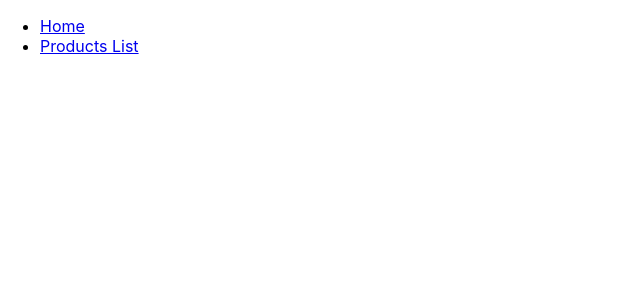
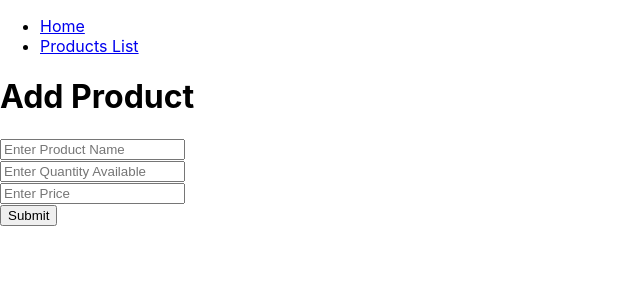
Before and after one commit to girishu-ms26/product-management-frontend, a React (Create React App) app: page /add in a window 1280 px wide. Before the commit this address had no page. Shown: the top 300 px of the page, without its empty margins (0-640 px from the left). Built offline with nearby package versions, Linux system fonts and the light colour scheme.

Commit message:
Added delete and add operations

```diff
--- a/src/App.js
+++ b/src/App.js
@@ -1,8 +1,8 @@
 import {Route,Routes} from "react-router-dom"
 import ProductsList from "./components/ProductsList"
-import Add from "./components/Add.js";
 import Update from "./components/Update.js";
 import { Link } from "react-router-dom";
+import Add from "./components/Add.js";
 
 
 function App() {
@@ -20,7 +20,8 @@ function App() {
             </nav>
             <Routes>
                 <Route path="/products" element={<ProductsList />} />
-                <Route path="/update" element={<Update />} />
+                <Route path="/update/" element={<Update />} />
+                <Route path="/add" element={<Add />} />
             </Routes>
         </>
     )
--- a/src/components/Add.js
+++ b/src/components/Add.js
@@ -1,8 +1,42 @@
-import React from "react";
+import React, { useState } from "react";
+import ProductService from "../services/ProductService";
+import {useNavigate} from 'react-router-dom';
 
-const Add = () => {
+
+function Add () {
+    const navigate = useNavigate();
+    var [product,setProduct] = useState({
+        productName:"",
+        quantityAvailable:"",
+        price:""
+    })
+    function handle(e){
+        const newProduct={...product}
+        newProduct[e.target.id] = e.target.value
+        setProduct(newProduct)
+        console.log(newProduct)
+    }
+    function submit(e) {
+        e.preventDefault();
+        const p = {
+            productName: product.productName,
+            quantityAvailable: product.quantityAvailable,
+            price: product.price
+         }
+        ProductService.saveOneProduct(p);
+        navigate("/products");
+        window.location.reload(true);
+    }
     return (
-        <div><h1>Adding Page</h1></div>
+        <>
+        <div><h1>Add Product</h1></div>
+        <form onSubmit={(e)=> submit(e)}>
+            <input onChange={(e)=>handle(e)} placeholder="Enter Product Name" id="productName" value={product.productName} type="text"/><br/>
+            <input onChange={(e)=>handle(e)} placeholder="Enter Quantity Available" id="quantityAvailable" value={product.quantityAvailable} type="text"/><br/>
+            <input onChange={(e)=>handle(e)} placeholder="Enter Price" id="price" value={product.price} type="text"/><br/>
+            <button>Submit</button>
+        </form>
+        </>
     );
 };
 
--- a/src/components/ProductsList.js
+++ b/src/components/ProductsList.js
@@ -2,7 +2,7 @@ import React, { useState, useEffect } from "react";
 import ProductService from "../services/ProductService";
 import { Link } from "react-router-dom";
 
-const ProductsList = () => {
+function ProductsList () {
     const [products, setProducts] = useState([]);
 
     useEffect(() => {
@@ -11,8 +11,13 @@ const ProductsList = () => {
         });
     }, []);
 
+    const onDelete = async(productName) => {
+        ProductService.deleteProductByName(productName);
+        window.location.reload(true);
+    }
     return (
         <div>
+            <Link to="/add"><button>Add Product</button></Link>
             <h1 className="text-center">Products List</h1>
             <table className="table table-striped">
                 <thead>
@@ -31,7 +36,10 @@ const ProductsList = () => {
                             <td>{product.quantityAvailable}</td>
                             <td>{product.modifiedDate}</td>
                             <td>
-                            <Link to="/update"><button>Update</button></Link>
+                                <Link to={"/update"}><button>Update</button></Link>
+                            </td>
+                            <td>
+                                <button type="submit" onClick={() => onDelete(product.productName)}>Delete</button>
                             </td>
                         </tr>
                     ))}
--- a/src/components/Update.js
+++ b/src/components/Update.js
@@ -1,6 +1,6 @@
 import React from "react";
 
-const Update = () => {
+function Update () {
     return (
         <div><h1>Update Page</h1></div>
     );
--- a/src/services/ProductService.js
+++ b/src/services/ProductService.js
@@ -5,42 +5,33 @@ const headers = {'apiKey': 'test'};
 
 class ProductService {
 
-    getAllProducts() {
+    getAllProducts = async() => {
         console.log("Executing - GET /api/products");
         var products = axios.get(PRODUCT_SERVICE_URL,{headers:headers});
         return products;
     }
 
-    getOneProduct(productName) {
+    getOneProduct = async(productName) =>  {
         console.log('Executing - GET /api/products/'+productName);
         var product = axios.get(PRODUCT_SERVICE_URL+'/'+productName,{headers:headers});
         return product;
     }
 
-    saveOneProduct(product) {
-        console.log('Executing - POST /api/products'+product);
-        // eslint-disable-next-line no-redeclare
-        var product = axios.post(PRODUCT_SERVICE_URL,product,{headers:headers});
-        return product;
+    saveOneProduct = async(product) => {
+        console.log('Executing - POST /api/products');
+        var productResponse = axios.post(PRODUCT_SERVICE_URL,product,{headers:headers});
+        return productResponse;
     }
 
-    saveListOfProducts(products) {
-        console.log('Executing - POST /api/products/'+products);
-        // eslint-disable-next-line no-redeclare
-        var products = axios.post(PRODUCT_SERVICE_URL+'/',products,{headers:headers});
-        return products;
+    updateOneProduct = async(product) => {
+        console.log('Executing - PUT /api/products'+product);
+        var productResponse = axios.put(PRODUCT_SERVICE_URL,product,{headers:headers});
+        return productResponse;
     }
 
-    updateOneProduct(product) {
-        console.log('Executing - PUT /api/products'+product);
-        // eslint-disable-next-line no-redeclare
-        var product = axios.post(PRODUCT_SERVICE_URL,product,{headers:headers});
-        return product;
-    }
-
-    deleteProductByName(productName) {
+    deleteProductByName = async(productName) => {
         console.log('Executing - DELETE /api/products/'+productName);
-        axios.post(PRODUCT_SERVICE_URL+'/'+productName,{headers:headers});
+        axios.delete(PRODUCT_SERVICE_URL+'/'+productName,{headers:headers});
     }
 }
 
```
Also changed, not shown: src/components/Login.js (+9 -0 lines).
